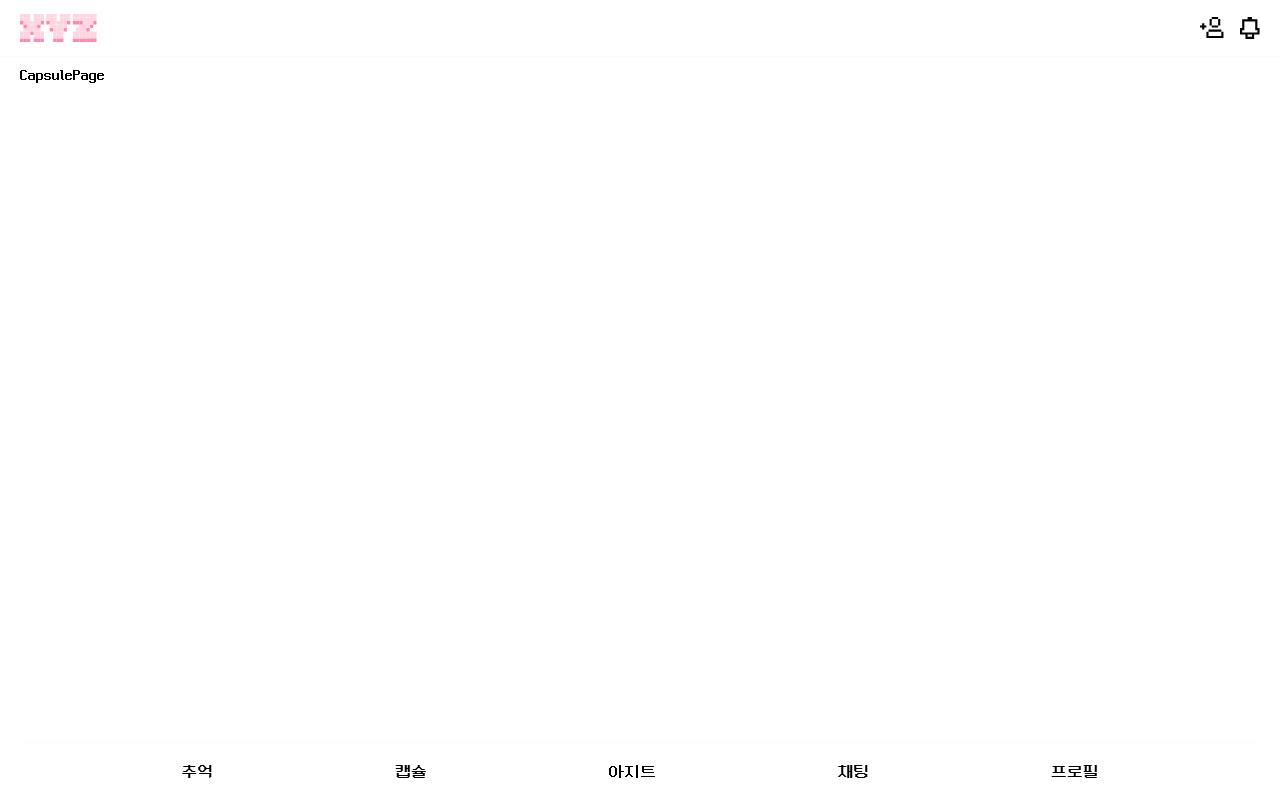
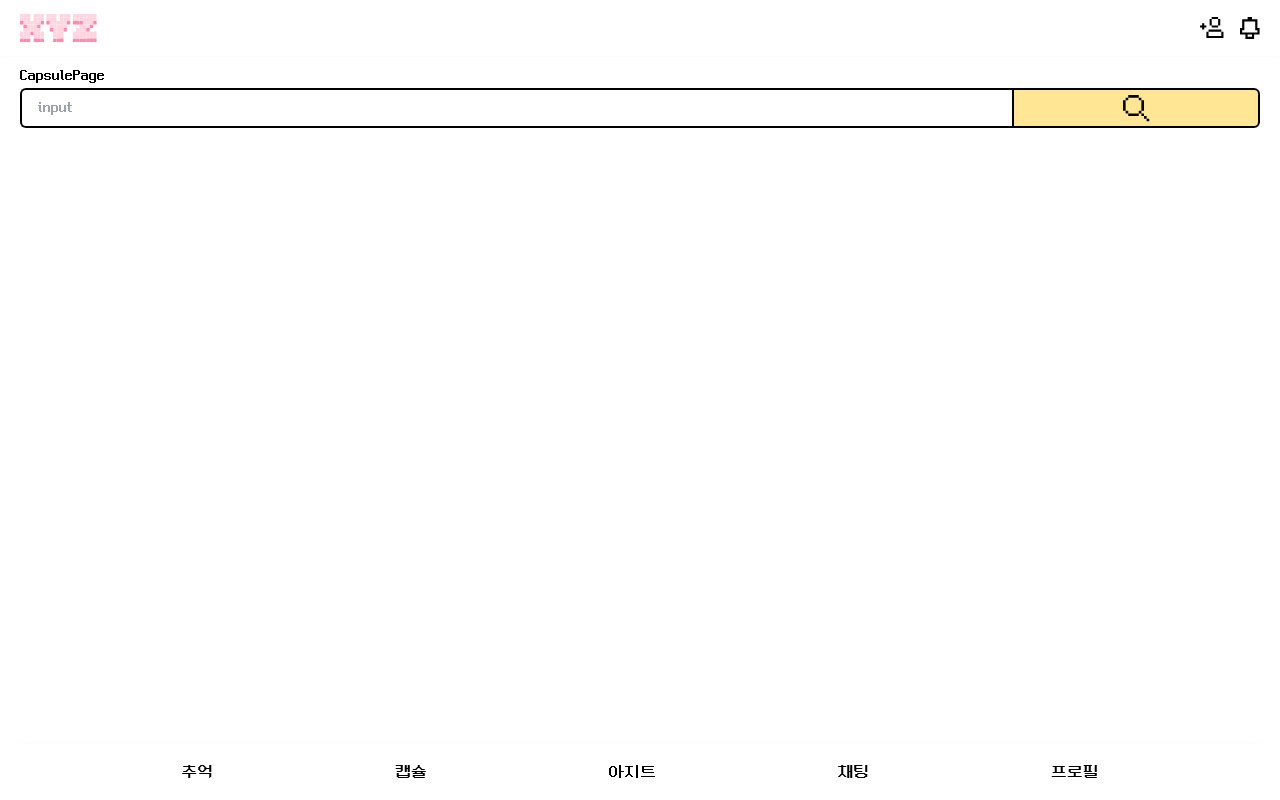
Before and after one commit to group-room/xyz, a Next.js app in the folder frontend/xyz/: page /capsule in a window 1280 px wide. Built offline with nearby package versions, Linux system fonts and the light colour scheme.

Commit message:
💄 style : 공통컴포넌트 검색바 디자인 #148

```diff
--- a/frontend/xyz/src/app/capsule/page.tsx
+++ b/frontend/xyz/src/app/capsule/page.tsx
@@ -1,7 +1,12 @@
 import React from "react";
-
+import SearchBar from './../../components/searchbar/SearchBar'
 function CapsulePage() {
-  return <div>CapsulePage</div>;
+  return <div>
+    <h1>CapsulePage</h1>
+    <div>
+      <SearchBar />
+    </div>
+  </div>;
 }
 
 export default CapsulePage;
--- /dev/null
+++ b/frontend/xyz/src/components/searchbar/SearchBar.tsx
@@ -0,0 +1,25 @@
+'use client'
+
+import React, { useState } from 'react'
+import Image from 'next/image';
+import SearchImg from './../../../public/icons/search.svg'
+
+export default function SearchBar() {
+  const [userInput, setUserInput] = useState(""); // 입력받은 값
+
+  function handleInputChange(event: React.ChangeEvent<HTMLInputElement>) {
+    setUserInput(event.target.value);
+    console.log(`User entered: ${userInput}`);
+  }
+
+  return (
+    <div className='flex flex-row h-10'>
+      <div className='border-y-2 border-l-2 rounded-l-md border-black basis-4/5 pl-4'>
+        <input className='w-full h-full hover:outline-none' type="text" placeholder='input' value={userInput} onChange={handleInputChange}/>
+      </div>
+      <div className='flex border-2 rounded-r-md border-black basis-1/5 items-center justify-center bg-yellow'>
+        <Image src={SearchImg} alt="searchImg" />
+      </div>
+    </div>
+  );
+}
```
Also changed, not shown: frontend/xyz/public/icons/search.svg (added).
